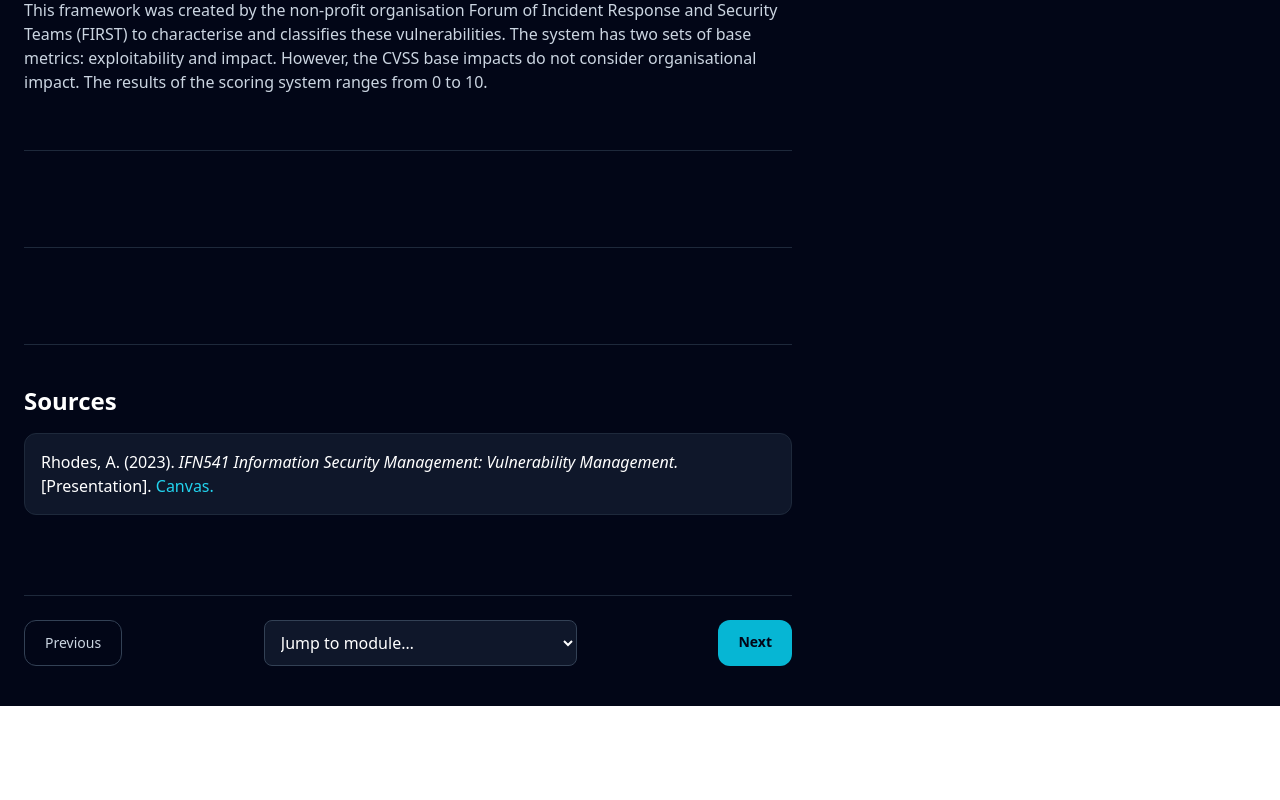
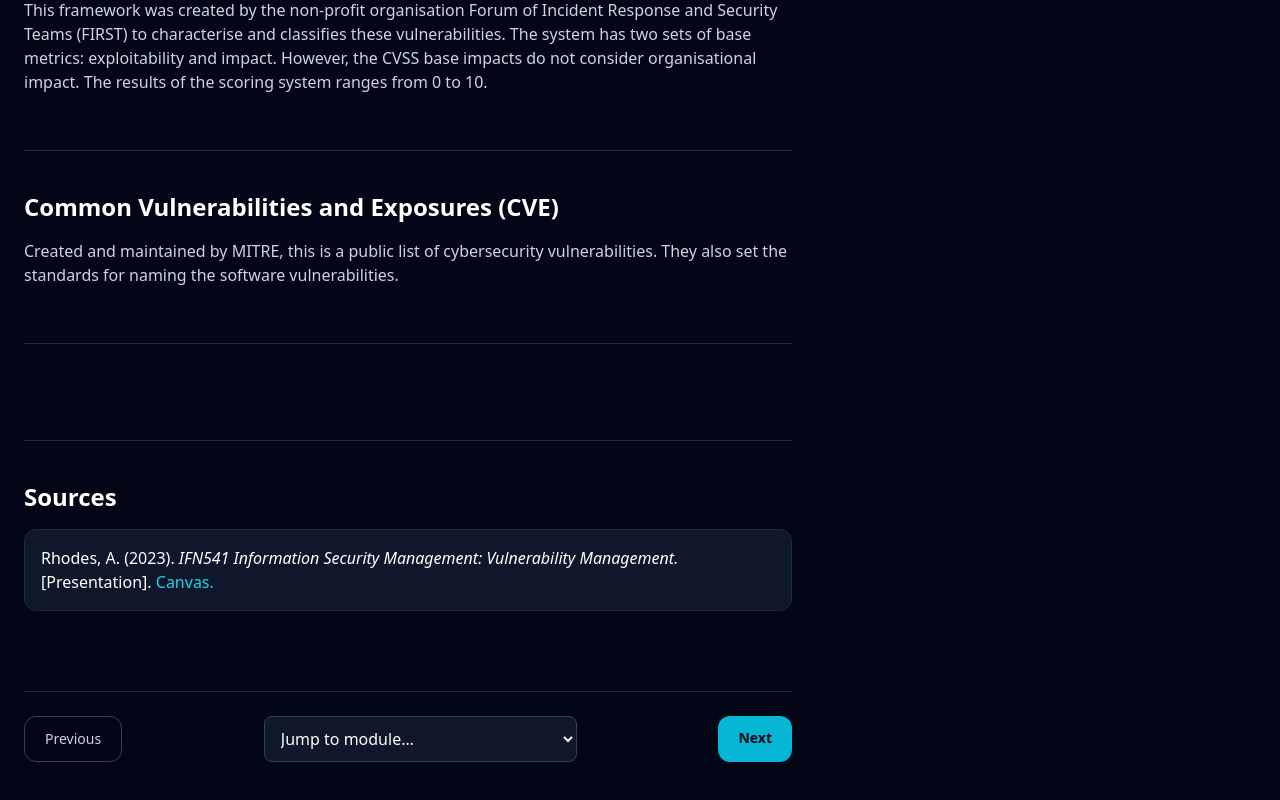
Before and after one commit to thedevarchive/shieldalert-security-dashboard, a Nuxt app: page /courses/infosec-mgmt/module5 in a window 1280 px wide. Shown: the part 1022-1822 px from the top of the page. Before the commit the page ends 1728 px from the top, so only its background shows below. Built offline with nearby package versions, Linux system fonts and the light colour scheme.

Commit message:
Added content to module 5 of InfoSec course

```diff
--- a/app/pages/courses/infosec-mgmt/module5.vue
+++ b/app/pages/courses/infosec-mgmt/module5.vue
@@ -91,9 +91,12 @@ const sections = [
 
                 <section id="3" class="scroll-mt-24 border-b border-slate-800 py-10">
                     <h2 class="mb-4 text-2xl font-semibold">
+                        Common Vulnerabilities and Exposures (CVE)
                     </h2>
 
                     <p class="mb-4 text-slate-300">
+                        Created and maintained by MITRE, this is a public list of cybersecurity vulnerabilities.
+                        They also set the standards for naming the software vulnerabilities.
                     </p>
                 </section>
 
```
